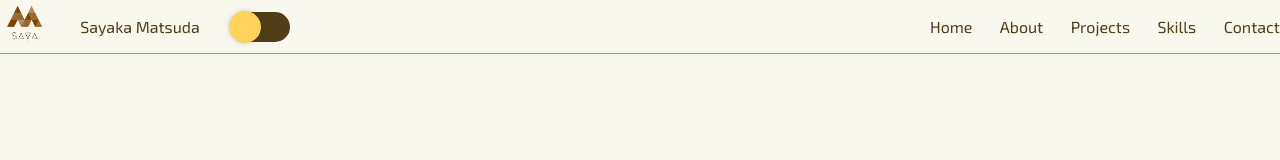
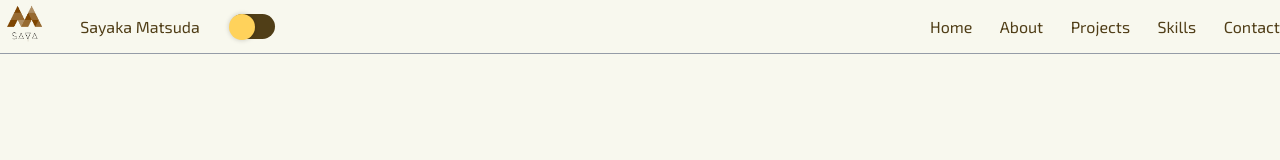
Before and after one commit to saya0118/sayafolio, a React (Create React App) app: page / in a window 1280 px wide. Shown: the top 160 px of the page. Built offline with nearby package versions, Linux system fonts and the light colour scheme.

Commit message:
changed size of button

```diff
--- a/src/component/ToggleButton/ToggleButton.module.css
+++ b/src/component/ToggleButton/ToggleButton.module.css
@@ -1,6 +1,6 @@
 .toggle-button{
     width: 70px;
-    height: 30px;
+    height: 25px;
 }
 
 .toggle-input{
@@ -12,13 +12,13 @@
 }
 
 .toggle-input:checked + .toggle-label:after{
-    left: 28px;
+    left: 20px;
     content: '';
 }
 
 .toggle-label{
-    width: 60px;
-    height: 30px;
+    width: 45px;
+    height: 25px;
     background-color: var(--main-color-charcoal);
     position: relative;
     display: inline-block;
@@ -30,11 +30,11 @@
 .toggle-label:after{
     content: '';
     position: absolute;
-    width: 32px;
-    height: 32px;
+    width: 26px;
+    height: 26px;
     border-radius: 100%;
     left: -1px;
-    top: -1px;
+    top: -0.5px;
     background-color: var(--main-color-yellow);
     box-shadow: 0 0 5px rgba(0, 0, 0, 0.2);
     transition: 0.4s;
```
